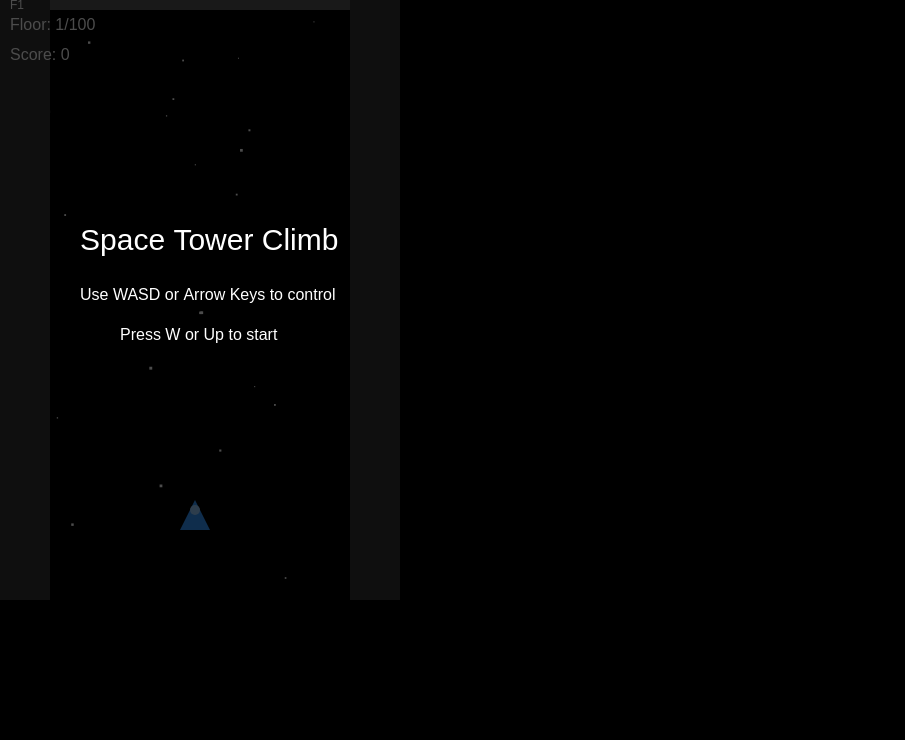
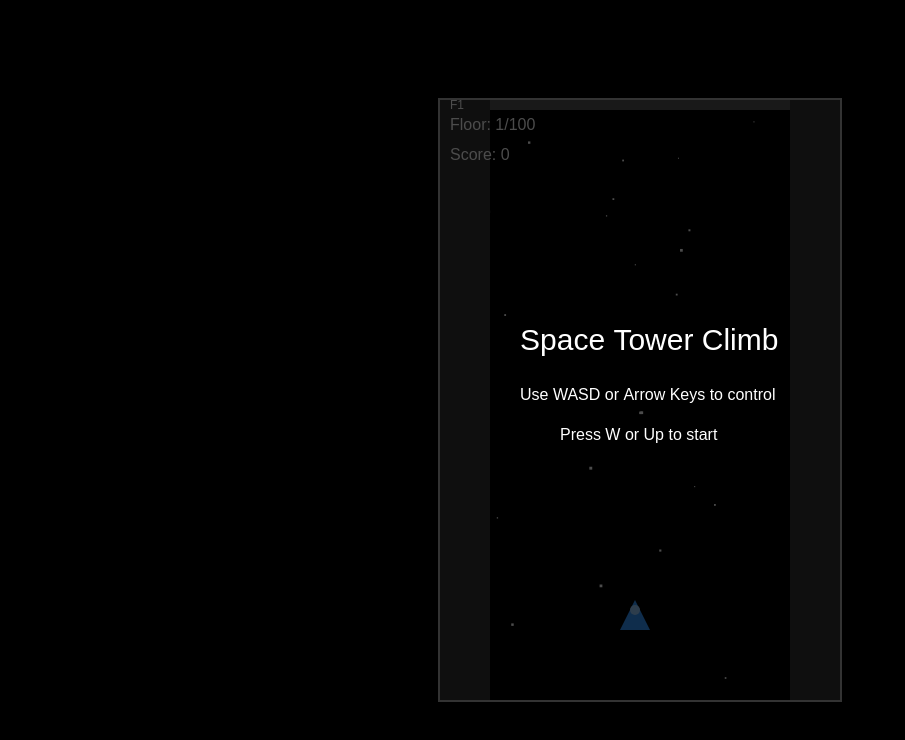
Before and after one commit to Flametossed/Tower-Climb, a plain HTML site: page index.html in a window 1280 px wide. Shown: the whole page, without its empty margins (0-905 px from the left). Drawn offline with Linux system fonts and the light colour scheme.

Commit message:
Update index.html

```diff
--- a/index.html
+++ b/index.html
@@ -3,9 +3,22 @@
 <head>
     <meta charset="UTF-8">
     <meta name="viewport" content="width=device-width, initial-scale=1.0">
-    <title>Tower Climb Game</title>
+    <title>Space Tower Climb</title>
     <style>
-        body { background: white; margin: 0; }
+        body {
+            background: #000;
+            margin: 0;
+            display: flex;
+            justify-content: center;
+            align-items: center;
+            height: 100vh;
+            overflow: hidden;
+            color: white;
+            font-family: Arial, sans-serif;
+        }
+        canvas {
+            border: 2px solid #333;
+        }
     </style>
 </head>
 <body>
```
